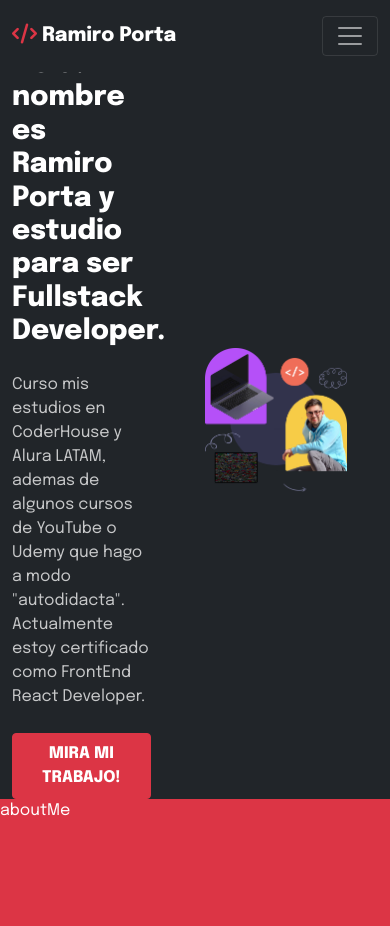
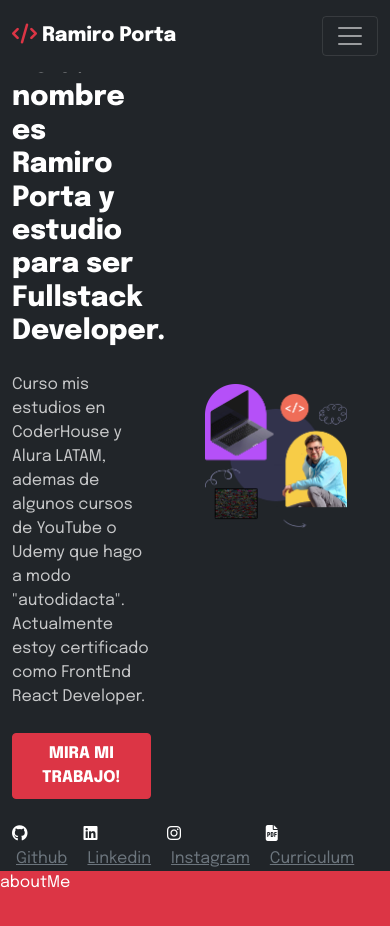
Before and after one commit to ramiroportaa/portfolio, a plain HTML site: page index.html in a window 390 px wide. Shown: the top 926 px of the page. Drawn offline with nearby package versions, Linux system fonts and the light colour scheme.

Commit message:
Nav y hero listos (falta responsive)

```diff
--- a/index.html
+++ b/index.html
@@ -61,6 +61,24 @@
                 Actualmente estoy certificado como FrontEnd React Developer.
               </p>
               <button class="btn btn-danger text-uppercase px-4 py-2">Mira mi trabajo!</button>
+              <div class="mt-4 col-12 d-flex">
+                <div class="me-3">
+                  <i class="fa-brands fa-github"></i>
+                  <a class="link-secondary ms-1" href="http://" target="_blank" rel="noopener noreferrer">Github</a>
+                </div>
+                <div class="me-3">
+                  <i class="fa-brands fa-linkedin"></i>
+                  <a class="link-secondary ms-1" href="http://" target="_blank" rel="noopener noreferrer">Linkedin</a>
+                </div>
+                <div class="me-3">
+                  <i class="fa-brands fa-instagram"></i>
+                  <a class="link-secondary ms-1" href="http://" target="_blank" rel="noopener noreferrer">Instagram</a>
+                </div>
+                <div>
+                  <i class="fa-solid fa-file-pdf"></i>
+                  <a class="link-secondary ms-1" href="http://" target="_blank" rel="noopener noreferrer">Curriculum</a>
+                </div>
+              </div>
             </div>
             <!-- Imagen Perfil-->
             <div class="col-7">
```
